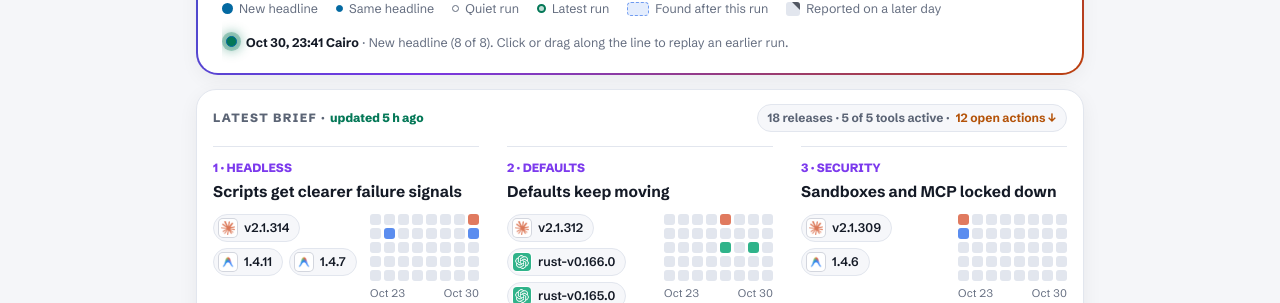
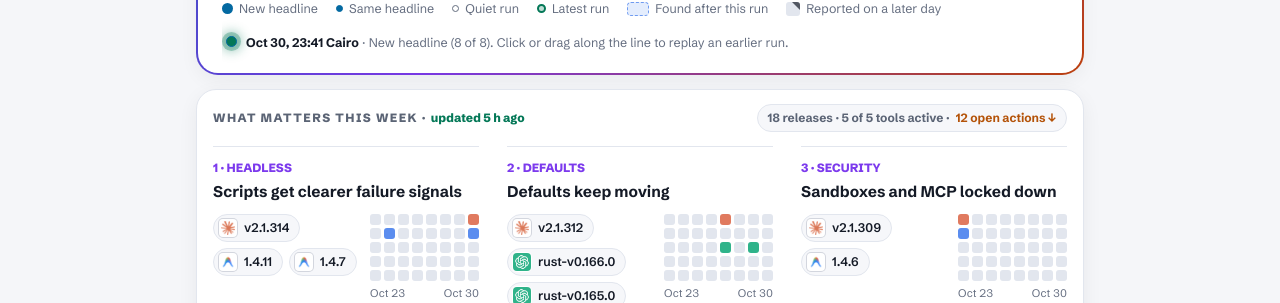
Before and after one commit to IbrahimSobh/coding-agents-digest, a Jekyll site: the page built from docs/index.html, in a window 1280 px wide and 900 px high, scrolled down 1075 px. Shown: the part 130-433 px from the top of the window. Built offline with Jekyll 4.4.1, drawn with Linux system fonts in a browser that asks for light colours.

Commit message:
Rename the Latest brief card to What matters this week
Co-Authored-By: Claude Sonnet 5.5 <noreply@anthropic.com>

```diff
--- a/docs/_includes/brief.html
+++ b/docs/_includes/brief.html
@@ -49,7 +49,7 @@
   </div></div>
   {% comment %} The latest brief: fixed, it does not change during a replay. {% endcomment %}
   <div class="card latest">
-    <div class="hero-top"><h2 class="k">Latest brief · <span class="upd" data-updated="{{ b.updated }}">updated {{ b.updated_label }}</span></h2><span class="pill">{{ rel_total }} release{% if rel_total != 1 %}s{% endif %} · {{ rel_active }} of {{ tracked.size }} tools active · <a href="#actions">{{ board_count }} open action{% if board_count != 1 %}s{% endif %} ↓</a></span></div>
+    <div class="hero-top"><h2 class="k">What matters this week · <span class="upd" data-updated="{{ b.updated }}">updated {{ b.updated_label }}</span></h2><span class="pill">{{ rel_total }} release{% if rel_total != 1 %}s{% endif %} · {{ rel_active }} of {{ tracked.size }} tools active · <a href="#actions">{{ board_count }} open action{% if board_count != 1 %}s{% endif %} ↓</a></span></div>
     <div class="themes">
       {% for th in b.themes %}
       <div class="theme"><span class="n">{% if b.themes.size > 1 %}{{ forloop.index }} · {% endif %}{{ th.tag }}</span><b>{{ th.title }}</b>
--- a/docs/assets/jump.js
+++ b/docs/assets/jump.js
@@ -63,7 +63,7 @@
   //         stack: entry addresses this jump added to the history, color}
   var jump=null, ours=null, quietTip=false;
 
-  function backText(){return jump&&jump.a?'↑ Back to the brief':jump&&jump.c&&srcOf(jump.c)===m30?'↑ Back to the last 30 days':'↑ Back to the release grid'}
+  function backText(){return jump&&jump.a?'↑ Back to what matters this week':jump&&jump.c&&srcOf(jump.c)===m30?'↑ Back to the last 30 days':'↑ Back to the release grid'}
 
   function showTip(c){
     if(quietTip) return;
```
Also changed, not shown: README.md.
